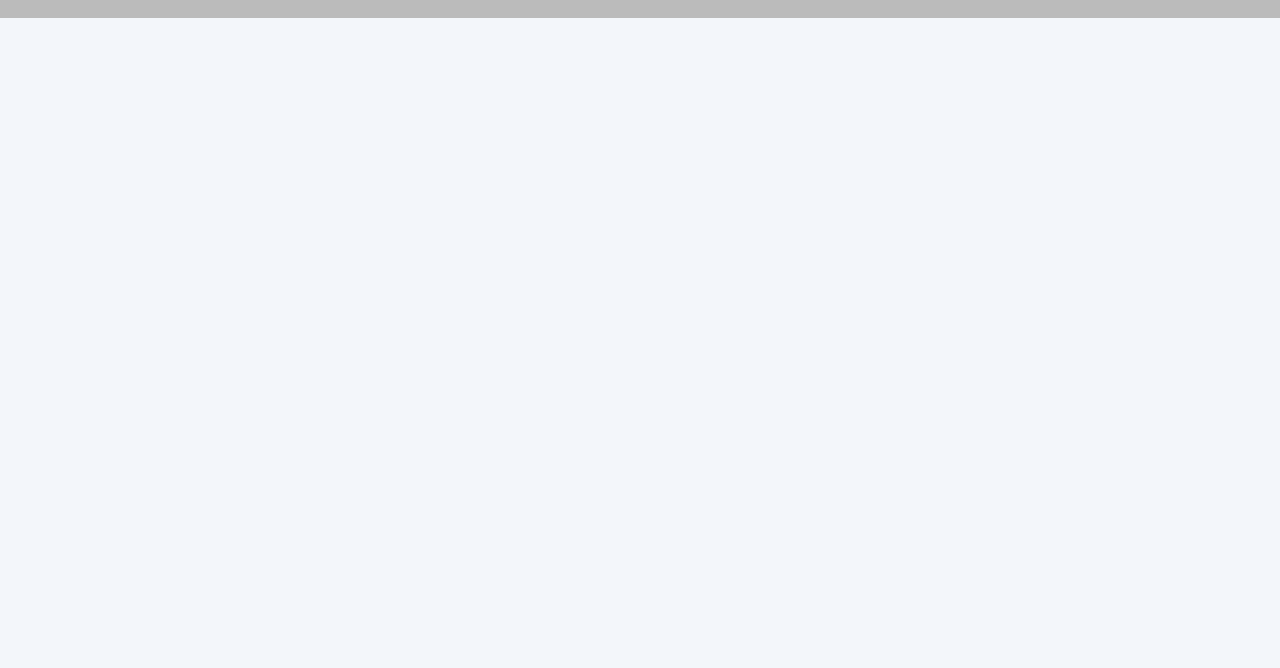
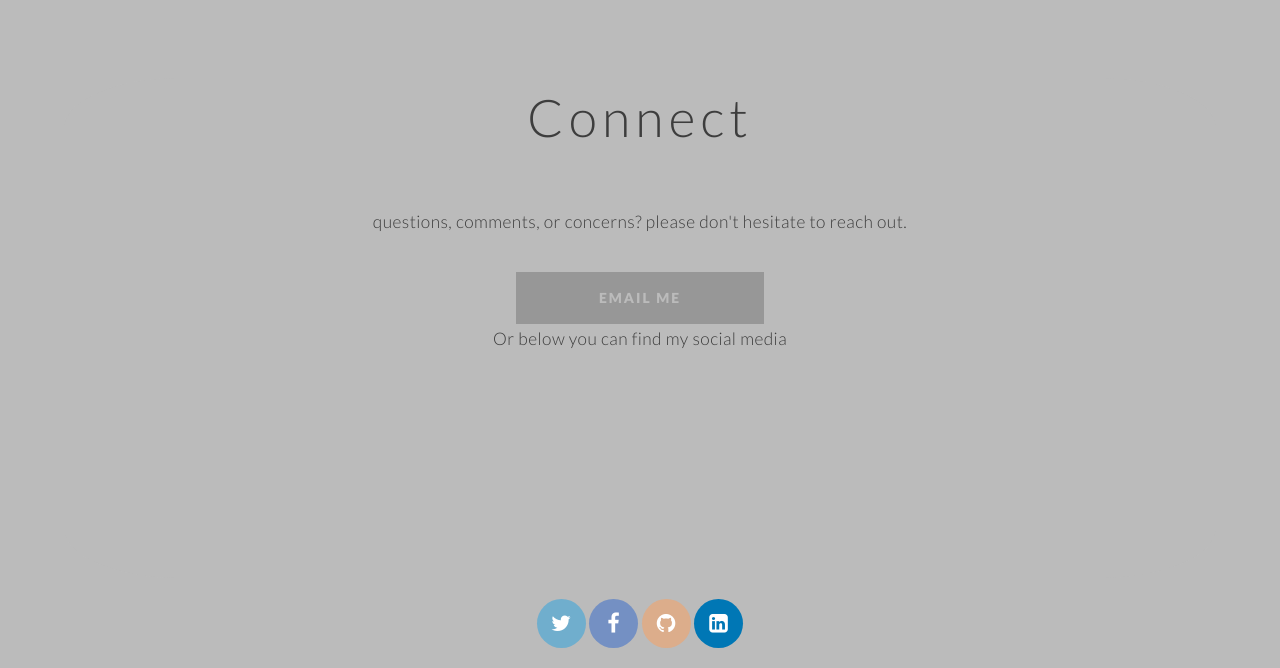
Before and after one commit to jhuerta17/jhuerta17.github.io, a Jekyll site: the page built from index.md, in a window 1280 px wide and 1400 px high, scrolled down 1359 px. Shown: the part 732-1400 px from the top of the window. Built offline with Jekyll 4.4.1, drawn with Linux system fonts in a browser that asks for light colours; before the commit the page ends 2109 px from its top, so only the background shows below that.

Commit message:
added contact me section

```diff
--- a/_layouts/jaimehuerta.html
+++ b/_layouts/jaimehuerta.html
@@ -24,25 +24,32 @@
         <div class="header-right">
           <a class="active" href="#home">About</a>
           <a href="#resume">Resume</a>
-          <a href="#about">Contact</a>
+          <a href="#contact_me">Contact</a>
         </div>
       </header>
       <div id="content-wrap">
         <!-- BANNER -->
         <div class="top_banner">
-          <div class="banner_contents">
-            <img class="jaime_image" src="https://drive.google.com/uc?export=view&id=1jGkGqGthaovSySubAy7jGKm4RAxVs9UT" alt="Personal Picture">
+          <img class="jaime_image" src="https://drive.google.com/uc?export=view&id=1jGkGqGthaovSySubAy7jGKm4RAxVs9UT" alt="Personal Picture">
             <div class="inner">
                 <h2 class="name_banner">Jaime Huerta</h2>
                 <p
                 style="text-transform:none; font-size: 2em; font-weight: 200; color: #3d3d3d;">
                 A minimalist website about my life and career</p>
             </div>
-          </div>
         </div>
         <!-- RESUME -->
         <div class="resume" id="resume">
           <img class="resume_image" src="https://drive.google.com/uc?export=view&id=1ELL4006tCGXSGYSxHj4bTzGnLjKoX-GY" alt="Resume">
+        </div>
+        <div class="separation">
+        </div>
+        <!-- CONTACT -->
+        <div class="contact_me" id="contact_me">
+          <h2 class="contact_h">Connect</h2>
+          <p class="contact_p">questions, comments, or concerns? please don't hesitate to reach out.</p>
+          <a href="mailto:jaime.huerta@utdallas.edu" class="contact_button">Email me</a>
+          <p class="contact_p">Or below you can find my social media</p>
         </div>
       </div>
       <!-- FOOTER -->
--- a/css/jaimehuerta.css
+++ b/css/jaimehuerta.css
@@ -17,7 +17,7 @@ html {
 
 .top_banner{
     background-color:#bbbbbb;
-    display: block;
+    position: relative;
     height: 500px;
 }
 .banner_contents{
@@ -132,3 +132,40 @@ html {
       width: 90%;
       height: 1480px;
   }
+  .separation{
+      position: relative;
+      z-index: 2;
+      height: 100px;
+      background-color: #bbb;
+  }
+  .contact_me{
+      height: 500px;
+      background-color: #bbb;
+      position: relative;
+      z-index: 2;
+      margin-bottom: 50px;
+      border-radius: 10%;
+      width: 90%;
+      margin-left: 5%;
+      text-align: center;
+      vertical-align: middle;
+  }
+  .contact_button{
+    background: #979797;;
+    color: #bbb;;
+    display: inline-block;
+    font-size: 0.8em;
+    font-weight: 900;
+    letter-spacing: 2px;
+    min-width: 18em;
+    line-height: 3.75em;
+    text-align: center;
+    text-decoration: none;
+    text-transform: uppercase;
+    border: solid 1px;  }
+  .contact_h{
+      color: #3d3d3d;
+  }
+  .contact_p{
+    color: #3d3d3d;
+}
```
